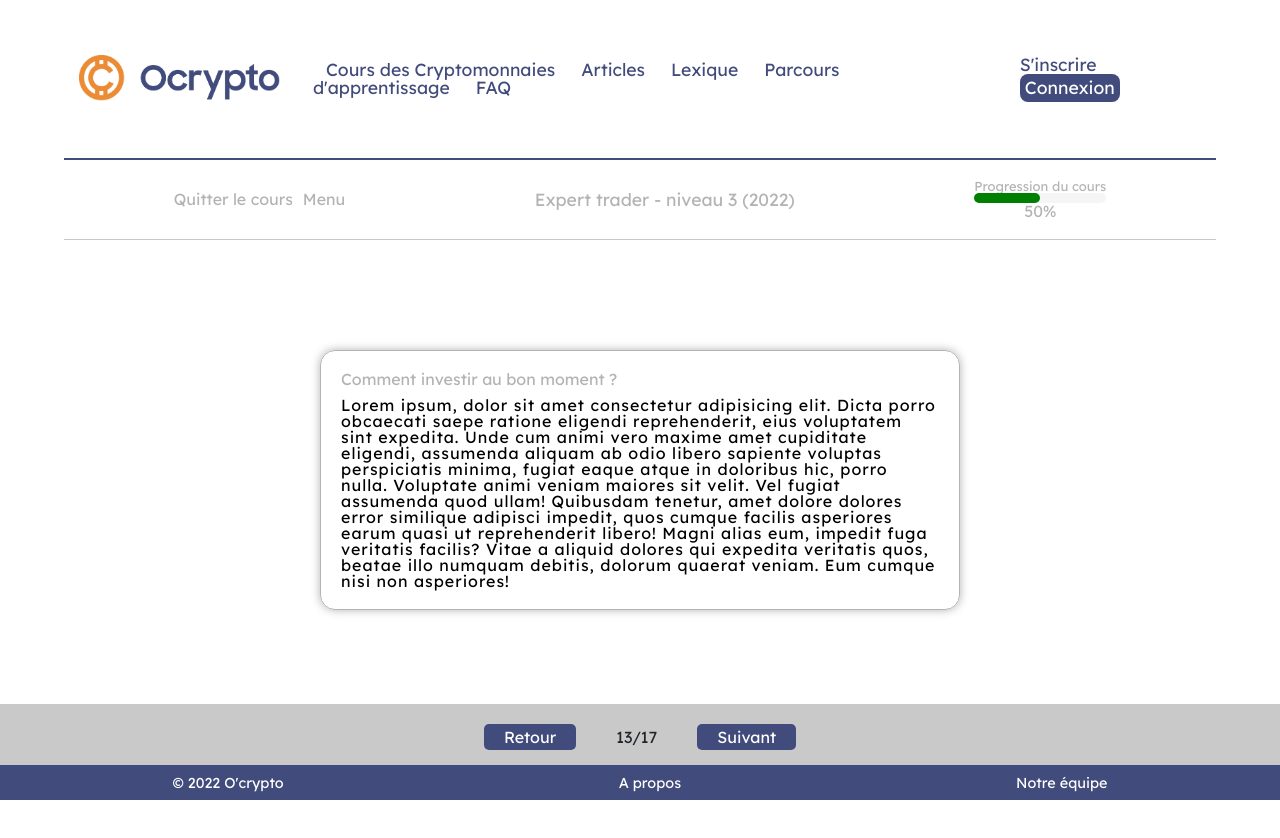
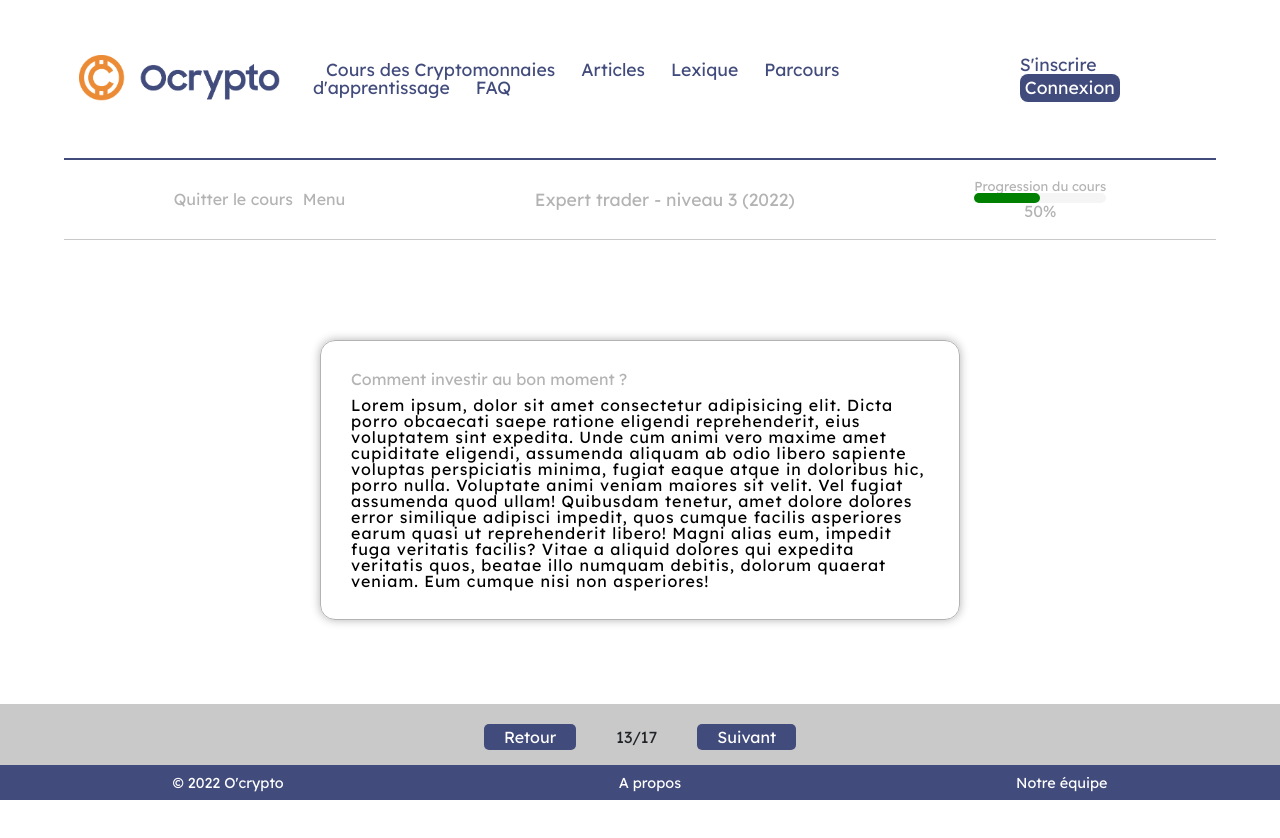
Before and after one commit to Matthieu-Simon/Projet-O-Crypto, a React (Create React App) app: page /Cours in a window 1280 px wide. Shown: the top 838 px of the page. After the commit the page ends 800 px from the top, so only its background shows below. Built offline with nearby package versions, Linux system fonts and the light colour scheme.

Commit message:
fix style learnJourney challenge & cours

```diff
--- a/src/components/LearningJourney/Challenge/challenge.js
+++ b/src/components/LearningJourney/Challenge/challenge.js
@@ -8,7 +8,7 @@ function Challenge() {
   return (
     <main className="main-cours">
       <Menu />
-      <div className="cours">
+      <div className="main-challenge">
         <div className="title-cours">
           <h5>Question 1 sur 10</h5>
         </div>
--- a/src/components/LearningJourney/Challenge/challengeStyles.scss
+++ b/src/components/LearningJourney/Challenge/challengeStyles.scss
@@ -1,17 +1,13 @@
 @import '/src/styles/vars';
 
-.main-cours {
-  height: 100vh;
-}
-.cours {
+.main-challenge {
   border: 1px solid $grey;
   border-radius: 15px;
   box-shadow: 0px 0px 10px rgba(0, 0, 0, 0.3);
-  position: relative;
-  top: 30%;
-  transform: perspective(1px) translateY(-50%);
-  width: 50%;
-  margin: auto;
+  position: absolute;
+  top: 60%;
+  left: 50%;
+  transform: translate(-50%,-50%);
   padding: 20px;
 }
 .title-cours {
--- a/src/components/LearningJourney/Cours/coursStyles.scss
+++ b/src/components/LearningJourney/Cours/coursStyles.scss
@@ -1,18 +1,14 @@
 @import '/src/styles/vars';
 
-.main-cours {
-  height: 100vh;
-}
 .homepage-cours {
   border: 1px solid $grey;
   border-radius: 15px;
   box-shadow: 0px 0px 10px rgba(0, 0, 0, 0.3);
-  position: relative;
-  top: 30%;
-  transform: perspective(1px) translateY(-50%);
-  width: 50%;
-  margin: auto;
-  padding: 20px;
+  position: absolute;
+  top: 60%;
+  left: 50%;
+  transform: translate(-50%, -50%);
+  padding: 30px;
 }
 .title-cours {
   display: flex;
--- a/src/components/LearningJourney/learningJourneyStyles.scss
+++ b/src/components/LearningJourney/learningJourneyStyles.scss
@@ -1,21 +1,18 @@
 @import './src/styles/vars';
 
-.learning-main {
-  width: 100%;
-  margin: 0 auto;
-  height: 100vh;
-}
 .title-learn {
   font-size: 2em;
   font-weight: bold;
   text-align: center;
   color: $blueLogo;
-  padding: 50px;
+  padding: 20px 0;
 }
 .card-main {
   display: flex;
-  justify-content: center;
-  padding-top: 100px;
+  position: absolute;
+  top: 55%;
+  left: 47%;
+  transform: translate(-50%,-50%);
 }
 // Partie Profil
 .profil-learn {
```
